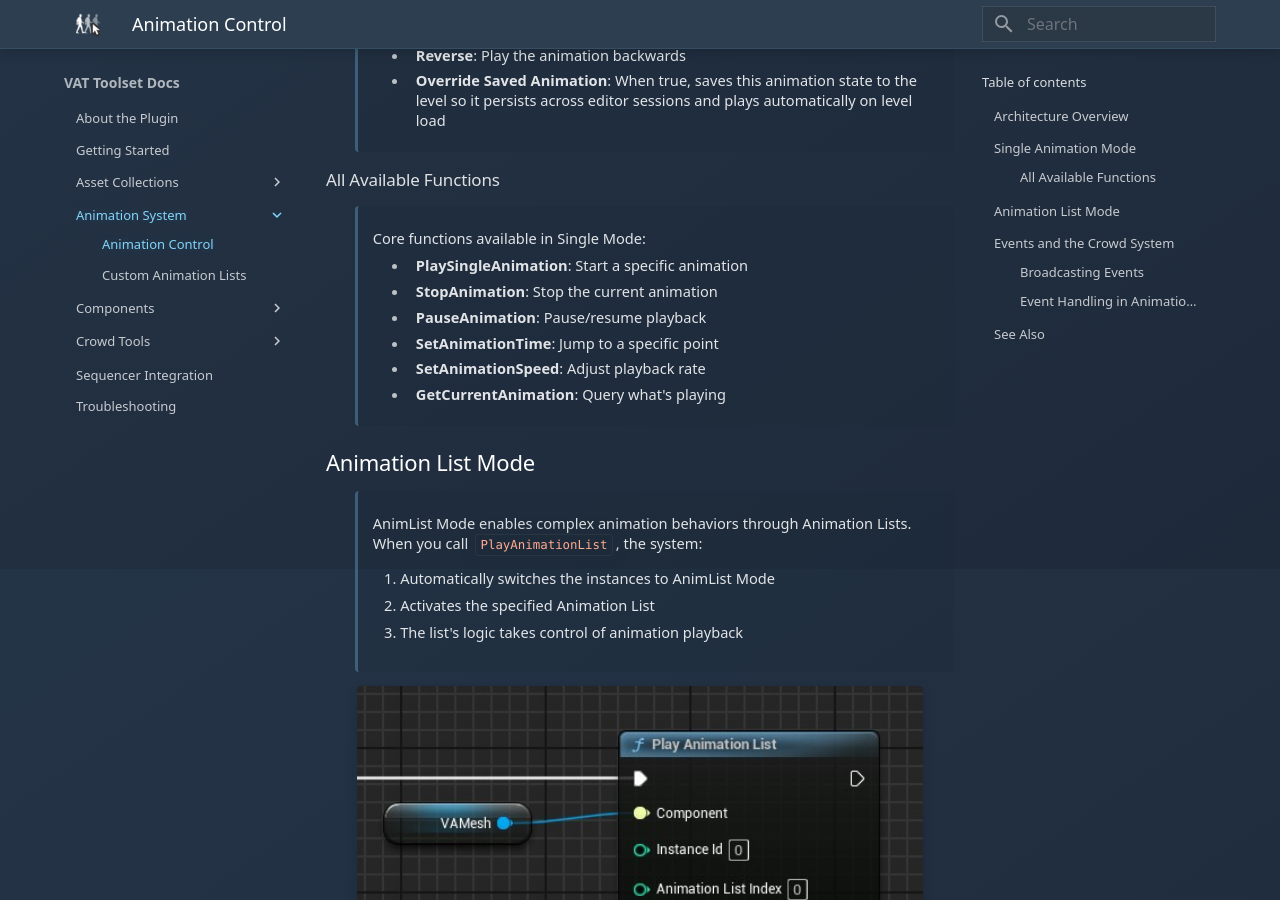
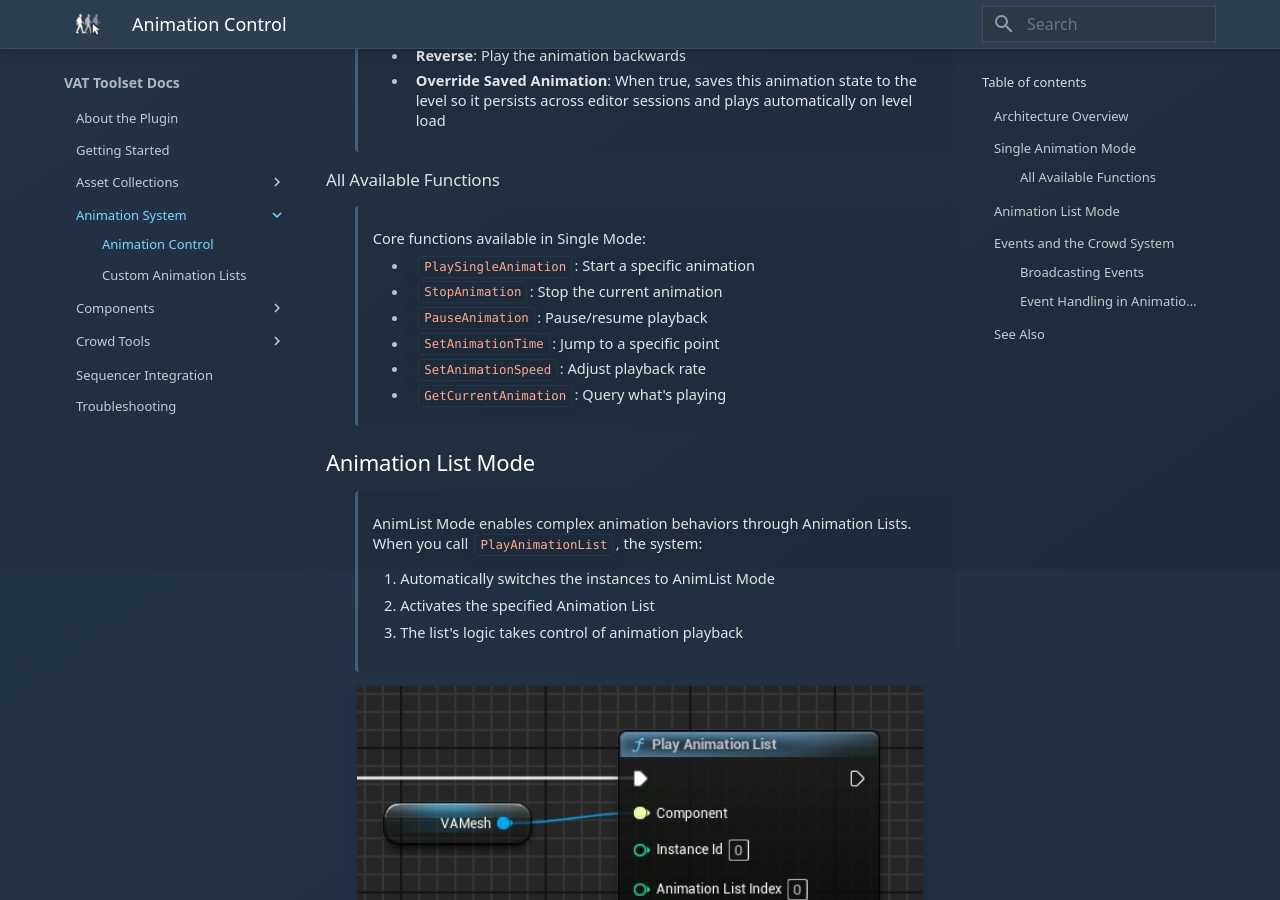
Before and after one commit to Milswanca/VertexAnimationDocumentation, an MkDocs documentation site: the page built from docs/animation-control.md, in a window 1280 px wide and 900 px high, scrolled down 1231 px. Built offline with MkDocs 1.6.1 and Material for MkDocs 9.7.7, drawn with Linux system fonts in a browser that asks for light colours.

Commit message:
small update

```diff
--- a/docs/animation-control.md
+++ b/docs/animation-control.md
@@ -35,12 +35,12 @@ The Vertex Animation Toolset provides helper functions that automatically manage
 
 > Core functions available in Single Mode:
 >
-> - **PlaySingleAnimation**: Start a specific animation
-> - **StopAnimation**: Stop the current animation
-> - **PauseAnimation**: Pause/resume playback
-> - **SetAnimationTime**: Jump to a specific point
-> - **SetAnimationSpeed**: Adjust playback rate
-> - **GetCurrentAnimation**: Query what's playing
+> - `PlaySingleAnimation`: Start a specific animation
+> - `StopAnimation`: Stop the current animation
+> - `PauseAnimation`: Pause/resume playback
+> - `SetAnimationTime`: Jump to a specific point
+> - `SetAnimationSpeed`: Adjust playback rate
+> - `GetCurrentAnimation`: Query what's playing
 
 ## Animation List Mode
 
```
